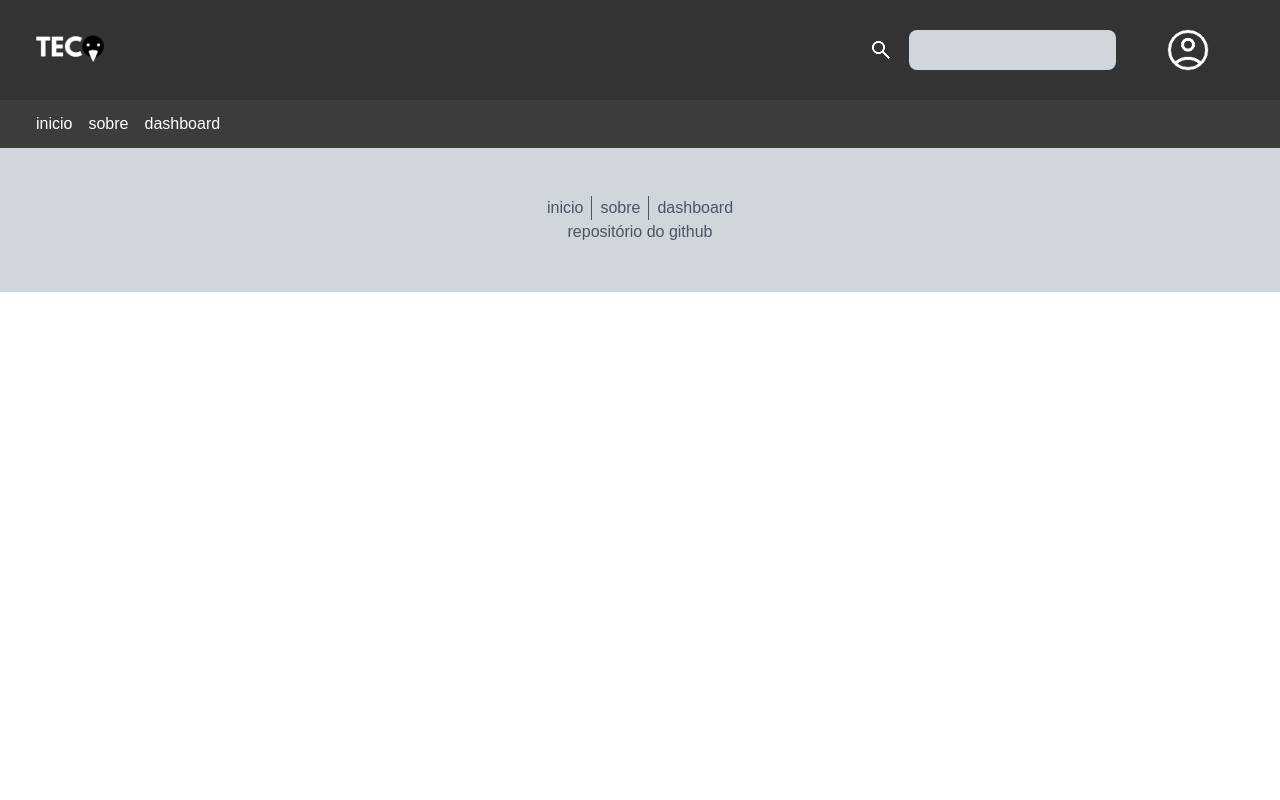
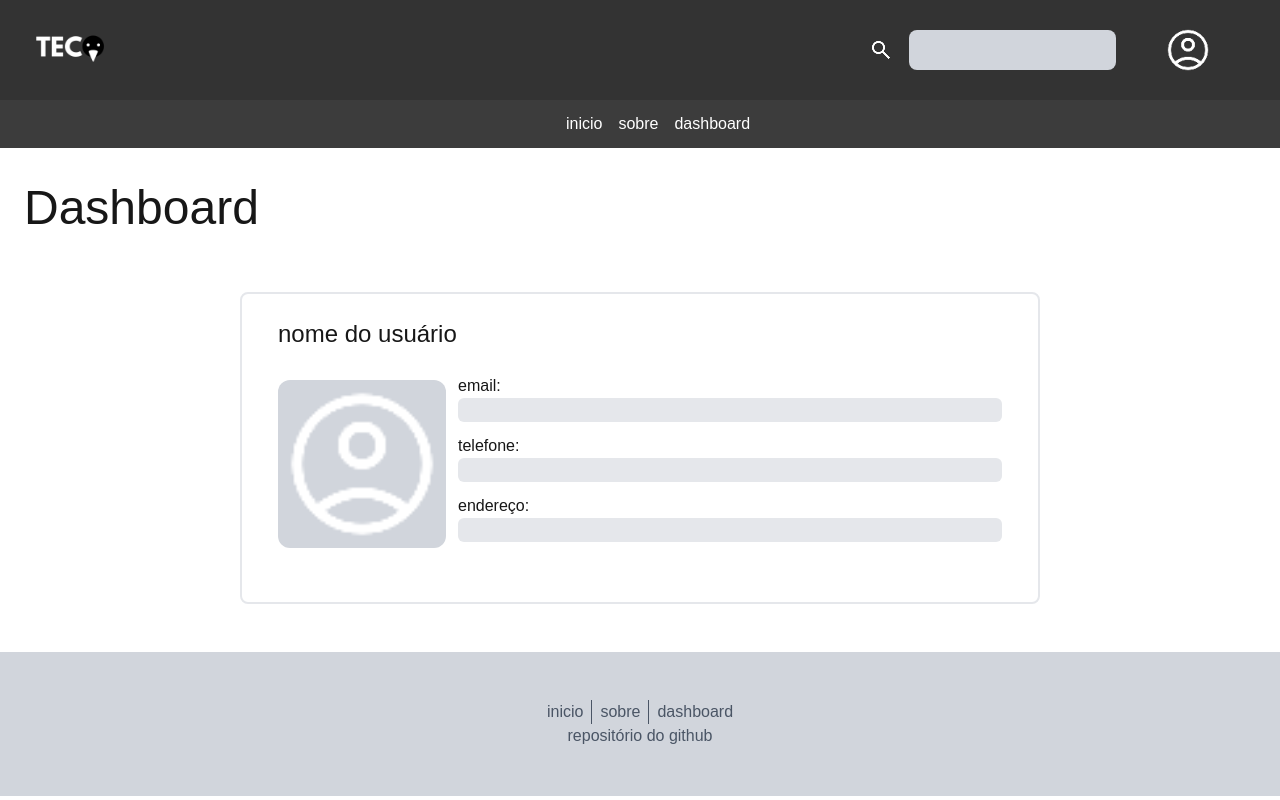
Before and after one commit to CaioMtho/teco, a Next.js app: page /dashboard in a window 1280 px wide. Built offline with nearby package versions, Linux system fonts and the light colour scheme.

Commit message:
feat: pagina de Dashboard

```diff
--- a/src/app/dashboard/page.tsx
+++ b/src/app/dashboard/page.tsx
@@ -1,7 +1,30 @@
-
+import Image from 'next/image'
 
 export default function Page(){
     return (
-        <div></div>
+        <div className="">
+            <h1 className='text-5xl pb-3 pt-9 ps-6'>Dashboard</h1>
+            <div id="dashboard" className="bg-white border-2 border-gray-200 rounded-lg m-12 mx-auto w-200 py-6">
+                <h2 className='ml-9 text-2xl'>nome do usuário</h2>
+                <div className="flex mx-6 my-3 p-3">
+                    <Image
+                        src="/user-icon.png"
+                        alt="icone"
+                        className="my-auto w-42 h-42 bg-gray-300 rounded-xl"
+                        width={64}
+                        height={64}
+                    />
+                    <div className='flex flex-col ml-3 w-full'>
+                        <label>email:</label>
+                        <input type="text" disabled className='w-full bg-gray-200 rounded-md h-6 mb-3'></input>
+                        <label>telefone:</label>
+                        <input type="text" disabled className='w-full bg-gray-200 rounded-md h-6 mb-3'></input>
+                        <label>endereço:</label>
+                        <input type="text" disabled className='w-full bg-gray-200 rounded-md h-6 mb-3'></input>
+                    </div>
+
+                </div>
+            </div>
+        </div>
     )
 }
--- a/src/app/layout.tsx
+++ b/src/app/layout.tsx
@@ -31,12 +31,14 @@ export default function RootLayout({
       >
         <header className="w-auto">
           <div className="px-5 shadow-sm flex">
+              <Link href="/">
                <Image
                   src="/teco-logo-escuro-sem-fundo.png"
                   alt="logo"
                   width={100}
                   height={100}
                 />
+              </Link>
               <Image
                src="/search-icon.png"
                   alt="icone"
@@ -45,16 +47,18 @@ export default function RootLayout({
                   height={64}
                   />
               <input type="search" className="h-10 my-auto bg-gray-300 border-0 rounded-lg " name="search"></input>
-              <Image
+              <Link href="/dashboard" className="my-auto mx-12">
+                <Image
                   src="/user-icon.png"
                   alt="icone"
-                  className="my-auto mx-12 w-12 h-12"
+                  className=" w-12 h-12"
                   width={64}
                   height={64}
                   />
+              </Link>
           </div>
 
-          <nav className="flex space-x-4 pl-9 py-3">
+          <nav className="flex space-x-4 justify-center mx-auto pl-9 py-3">
             <Link href="/">inicio</Link>
             <Link href="/about">sobre</Link>
             <Link href="/dashboard">dashboard</Link>
@@ -68,7 +72,7 @@ export default function RootLayout({
               <Link href="/about" className="px-2 border-r">sobre</Link>
               <Link href="/dashboard" className="px-2">dashboard</Link>
             </div>
-            <a href="" className="text-center">repositório do github</a>
+            <a href="https://github.com/CaioMtho/teco" target="_blank" className="text-center">repositório do github</a>
 
           </div>
 
```
Also changed, not shown: src/app/globals.css (line endings or trailing spaces).
